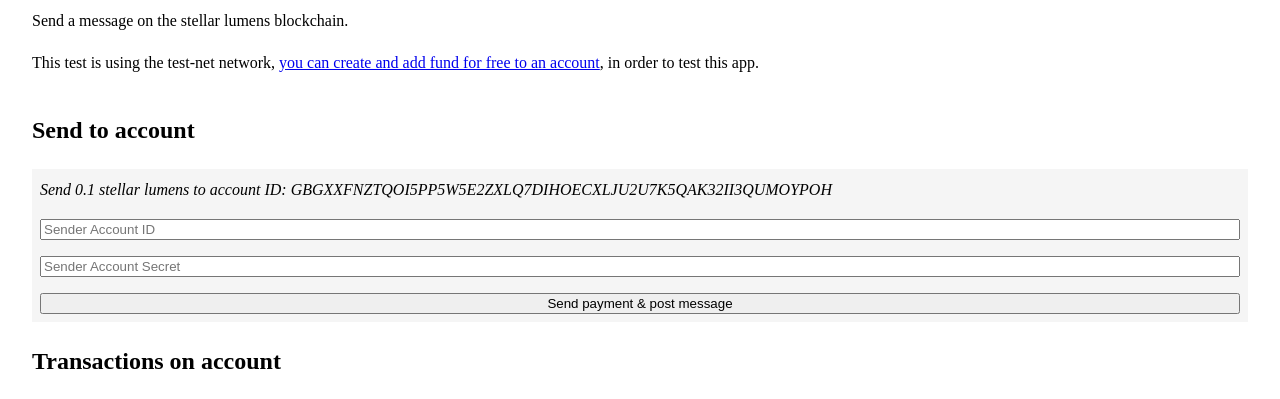
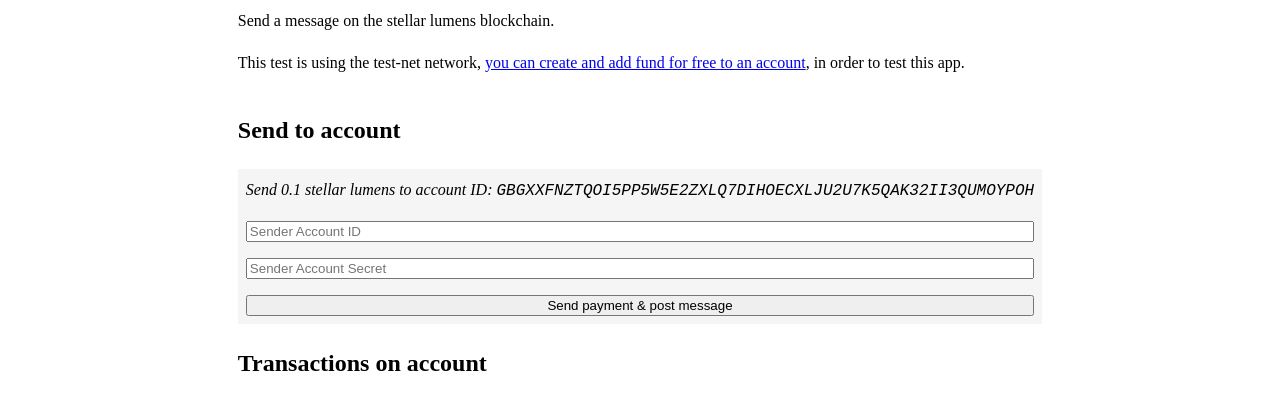
Before and after one commit to blockjournal/blockjournal.info, a website: page index.html in a window 1280 px wide. Shown: the part 118-517 px from the top of the page. Drawn offline with Linux system fonts and the light colour scheme; a script that the page names is missing.

Commit message:
improve styles

```diff
--- a/stellar-account-send.js
+++ b/stellar-account-send.js
@@ -100,7 +100,7 @@
 	this.innerHTML = ''
 
 	const $header = document.createElement('header')
-	$header.innerHTML = `Send ${this.amount} stellar lumens to account ID: ${this.accountDestination}`
+	$header.innerHTML = `Send ${this.amount} stellar lumens to account ID: <code>${this.accountDestination}</code>`
 
 	const $form = document.createElement('form')
 	$form.addEventListener('submit', event => {
--- a/stellar-account-transactions.js
+++ b/stellar-account-transactions.js
@@ -39,13 +39,13 @@
 	this.innerHTML = ''
 
 	const $header = document.createElement('header')
-	$header.innerHTML = `Listing last transactions for: ${this.account}`
+	$header.innerHTML = `Listing last transactions for: <code>${this.account}</code>`
 
 	this.appendChild($header)
 
 	const $transactions = transactions.forEach(transaction => {
 	    let $transaction = document.createElement('article')
-	    $transaction.innerText = transaction.id
+	    $transaction.innerHTML = `<code>${transaction.id}</code>`
 	    this.appendChild($transaction)
 	})
 
--- a/styles.css
+++ b/styles.css
@@ -1,5 +1,6 @@
 :root {
     --space: 2rem;
+    --site-width: calc(var(--space) * 30);
     --color-bg: whitesmoke;
 }
 
@@ -13,13 +14,11 @@
     margin: 0;
 }
 
-form {
+body {
     display: flex;
     flex-direction: column;
-}
-
-form input {
-    margin-bottom: calc(var(--space) / 2);
+    justify-content: center;
+    align-items: center;
 }
 
 /* css only custom elements */
@@ -27,6 +26,7 @@
     display: flex;
     flex-direction: column;
     padding: var(--space);
+    max-width: var(--site-width);
 }
 
 /* web-components custom elements */
@@ -44,6 +44,20 @@
     font-style: italic;
 }
 
+stellar-account-transactions code,
+stellar-account-send code {
+    word-break: break-all;
+}
+
 stellar-account-transactions article {
     margin-bottom: calc(var(--space) / 2);
 }
+
+stellar-account-send form {
+    display: flex;
+    flex-direction: column;
+}
+
+stellar-account-send input {
+    margin-bottom: calc(var(--space) / 2);
+}
```
